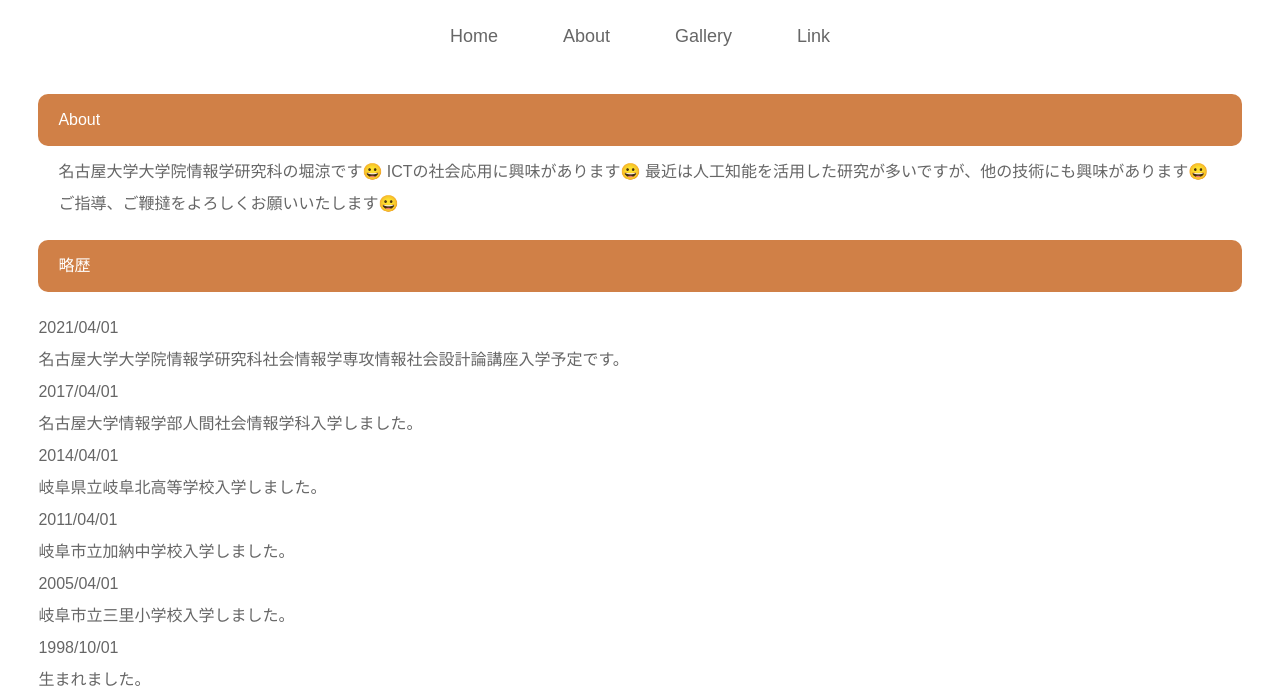
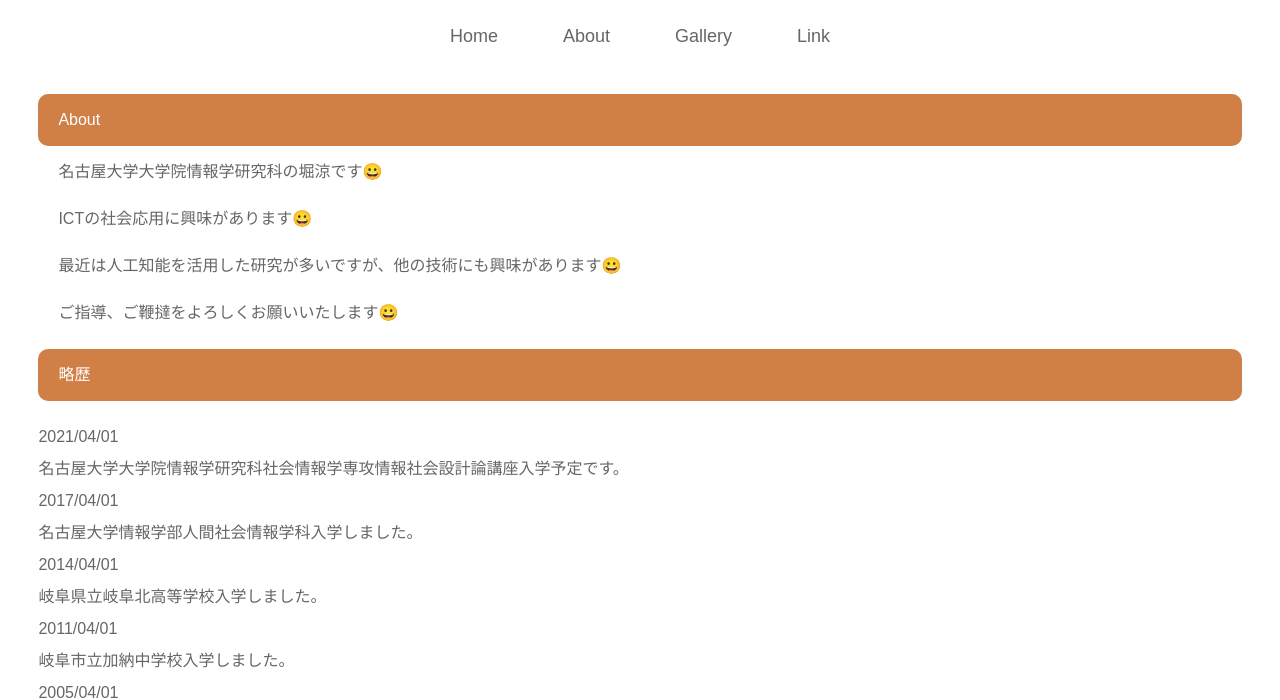
Before and after one commit to kyasby/my_first_hp, a plain HTML site: page about.html in a window 1280 px wide. Shown: the part 103-803 px from the top of the page. Drawn offline with Linux system fonts and the light colour scheme.

Commit message:
Update about.html

```diff
--- a/about.html
+++ b/about.html
@@ -36,10 +36,10 @@
 <section>
 
 <h2>About</h2>
-<p>名古屋大学大学院情報学研究科の堀涼です😀
-  ICTの社会応用に興味があります😀
-  最近は人工知能を活用した研究が多いですが、他の技術にも興味があります😀
-  ご指導、ご鞭撻をよろしくお願いいたします😀</p>
+  <p>名古屋大学大学院情報学研究科の堀涼です😀</p>
+  <p>ICTの社会応用に興味があります😀</p>
+  <p>最近は人工知能を活用した研究が多いですが、他の技術にも興味があります😀</p>
+  <p>ご指導、ご鞭撻をよろしくお願いいたします😀</p>
 
 <h2>略歴</h2>
   <dl>
```
